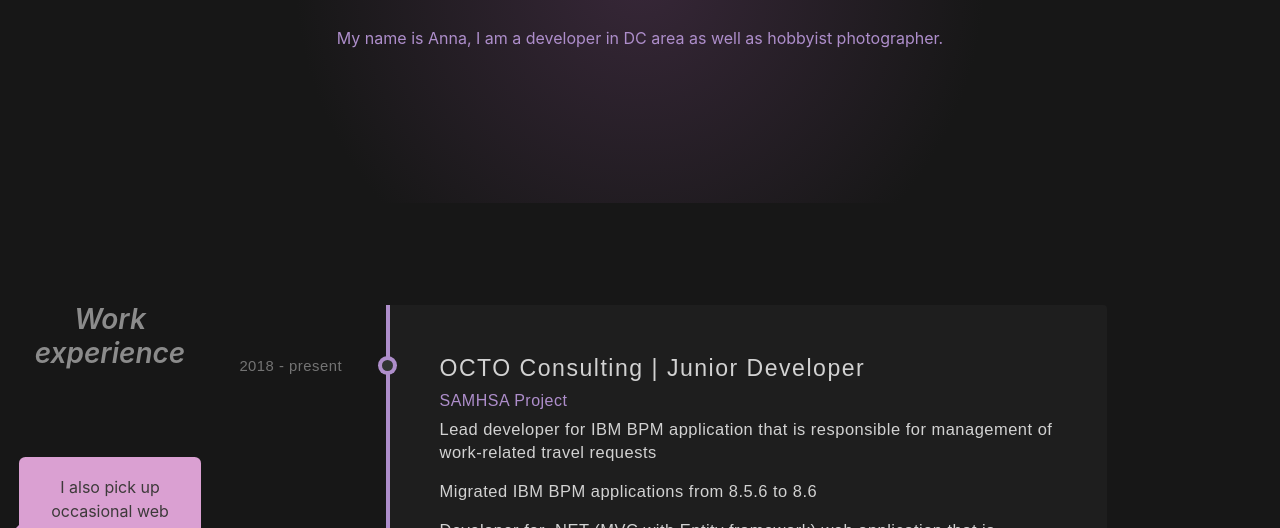
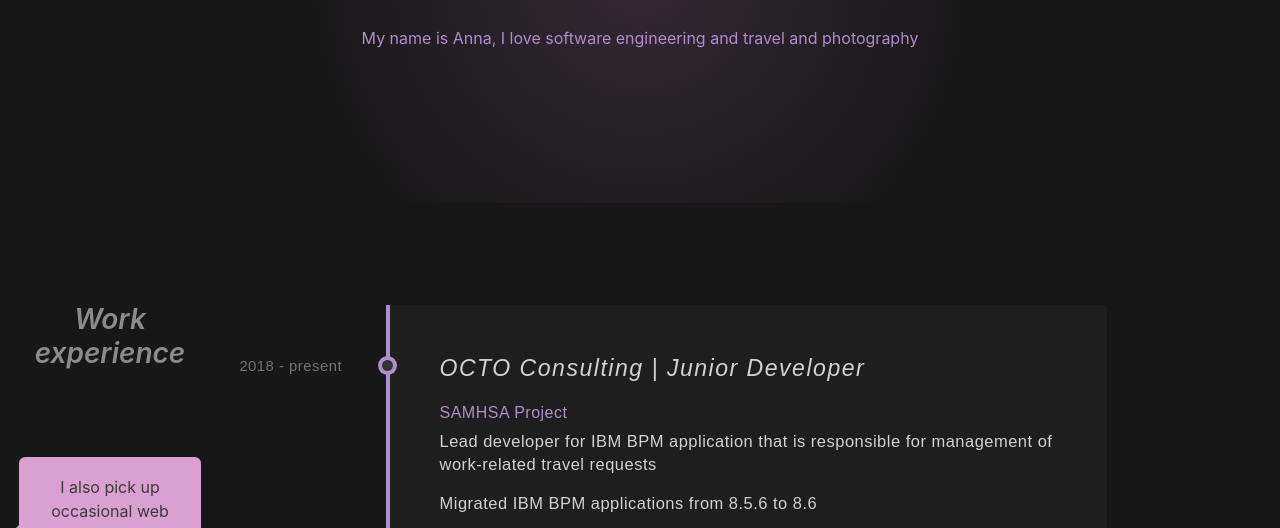
Before and after one commit to IrbisTheCat/IrbisTheCat.github.io, a plain HTML site: page index.html in a window 1280 px wide. Shown: the part 254-782 px from the top of the page. Drawn offline with nearby package versions, Linux system fonts and the light colour scheme; no server answers; a web font is replaced by a local one.

Commit message:
Update index.html

```diff
--- a/index.html
+++ b/index.html
@@ -54,7 +54,7 @@
 
         <h1 style="margin-top:5em;">Welcome!</h1>
         <br>
-        <div><p>My name is Anna, I am a developer in DC area as well as hobbyist photographer.</p></div>
+        <div><p>My name is Anna, I love software engineering and travel and photography</p></div>
         <br>
         <br>
         <br>
@@ -82,7 +82,7 @@
       <div id="content">
         <ul class="timeline">
           <li class="event" data-date="2018 - present">
-            <h2>OCTO Consulting | Junior Developer</h2>
+            <h3>OCTO Consulting | Junior Developer</h3>
             <p class="text-secondary showmobile">2018 - present</p>
             <h6 class="pink">SAMHSA Project</h6>
             <p>Lead developer for IBM BPM application that is responsible for management of work-related travel requests</p>
@@ -195,7 +195,7 @@
     <div class="grid-container">
       <div class="row dark justify-content-center"  style="color: #8b8b8b!important; padding-bottom:2%;">
 
-        <h1>Places I have been</h1>
+        <h1>Photo Gallery</h1>
 
       </div>
       <div class="row">
```
